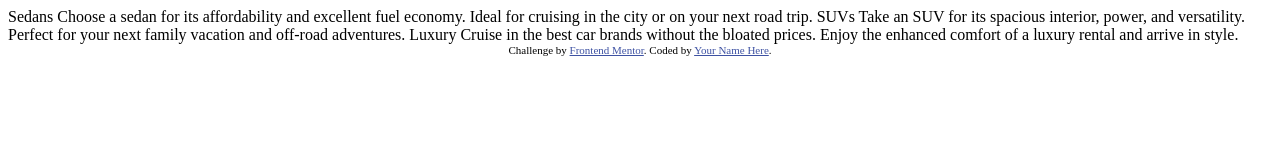
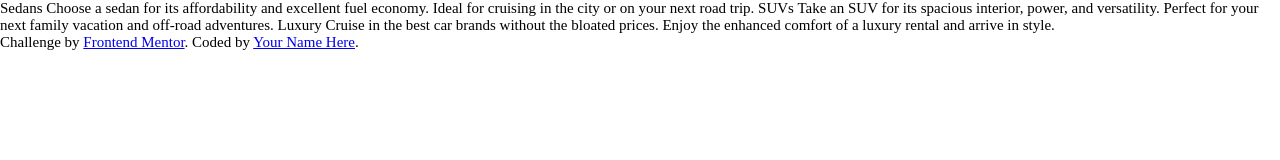
Before and after one commit to kanuos/FEM-3-Column-preview-card, a plain HTML site: page index.html in a window 1280 px wide. Drawn offline with Linux system fonts and the light colour scheme.

Commit message:
init - created external CSS file and linked to the index.html - removed internal CSS - linked font families using CDN - added page colors - added normalize/reset - converted 1em => 15px

```diff
--- a/index.html
+++ b/index.html
@@ -1,36 +1,39 @@
 <!DOCTYPE html>
 <html lang="en">
   <head>
-  <meta charset="UTF-8">
-  <meta name="viewport" content="width=device-width, initial-scale=1.0"> <!-- displays site properly based on user's device -->
+    <meta charset="UTF-8" />
+    <meta name="viewport" content="width=device-width, initial-scale=1.0" />
+    <!-- displays site properly based on user's device -->
 
-  <link rel="icon" type="image/png" sizes="32x32" href="./images/favicon-32x32.png">
+    <link
+      rel="icon"
+      type="image/png"
+      sizes="32x32"
+      href="./images/favicon-32x32.png"
+    />
 
     <title>Frontend Mentor | 3-column preview card component</title>
-
-  <!-- Feel free to remove these styles or customise in your own stylesheet 👍 -->
-  <style>
-    .attribution { font-size: 11px; text-align: center; }
-    .attribution a { color: hsl(228, 45%, 44%); }
-  </style>
+    <link rel="preconnect" href="https://fonts.googleapis.com" />
+    <link rel="preconnect" href="https://fonts.gstatic.com" crossorigin />
+    <link
+      href="https://fonts.googleapis.com/css2?family=Big+Shoulders+Display:wght@700&family=Lexend+Deca&display=swap"
+      rel="stylesheet"
+    />
+    <link rel="stylesheet" href="./style.css" />
   </head>
   <body>
-
-  Sedans
-  Choose a sedan for its affordability and excellent fuel economy. Ideal for cruising in the city
-  or on your next road trip.
-
-  SUVs
-  Take an SUV for its spacious interior, power, and versatility. Perfect for your next family vacation
-  and off-road adventures.
-
-  Luxury
-  Cruise in the best car brands without the bloated prices. Enjoy the enhanced comfort of a luxury
+    Sedans Choose a sedan for its affordability and excellent fuel economy.
+    Ideal for cruising in the city or on your next road trip. SUVs Take an SUV
+    for its spacious interior, power, and versatility. Perfect for your next
+    family vacation and off-road adventures. Luxury Cruise in the best car
+    brands without the bloated prices. Enjoy the enhanced comfort of a luxury
     rental and arrive in style.
 
     <div class="attribution">
-    Challenge by <a href="https://www.frontendmentor.io?ref=challenge" target="_blank">Frontend Mentor</a>.
-    Coded by <a href="#">Your Name Here</a>.
+      Challenge by
+      <a href="https://www.frontendmentor.io?ref=challenge" target="_blank"
+        >Frontend Mentor</a
+      >. Coded by <a href="#">Your Name Here</a>.
     </div>
   </body>
 </html>
--- /dev/null
+++ b/style.css
@@ -0,0 +1,27 @@
+:root {
+
+    --card-1: hsl(31, 77%, 52%);
+    --card-2: hsl(184, 100%, 22%);
+    --card-3: hsl(179, 100%, 13%);
+
+    --text: hsla(0, 0%, 100%, 0.75);
+    --light: hsl(0, 0%, 95%);
+
+}
+
+* {
+    padding: 0;
+    margin: 0;
+    box-sizing: border-box;
+}
+
+/*
+Breakpoints:
+- Mobile: 375px
+- Desktop: 1440px
+*/
+
+html {
+    /* 1em == 15px */
+    font-size: 93.75%;
+}
```
Lines whose indentation alone changed are shown as unchanged.
